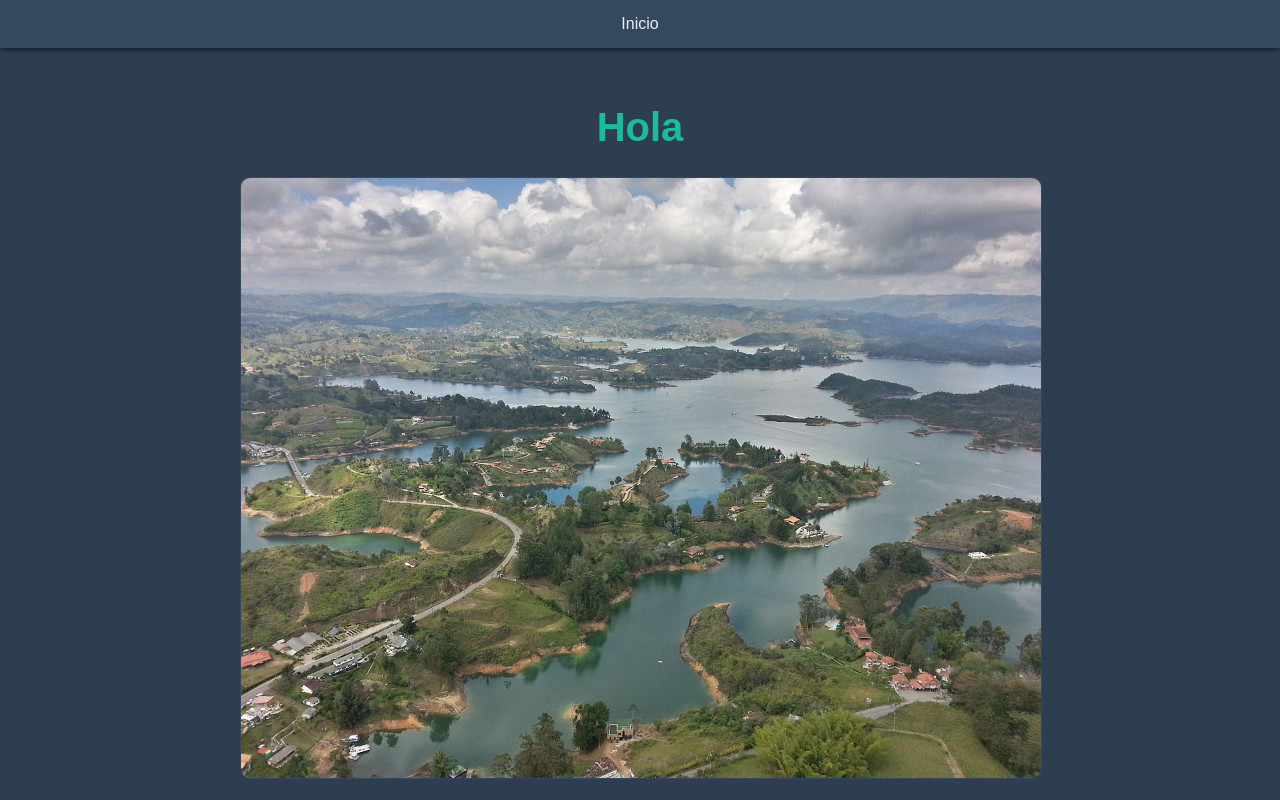
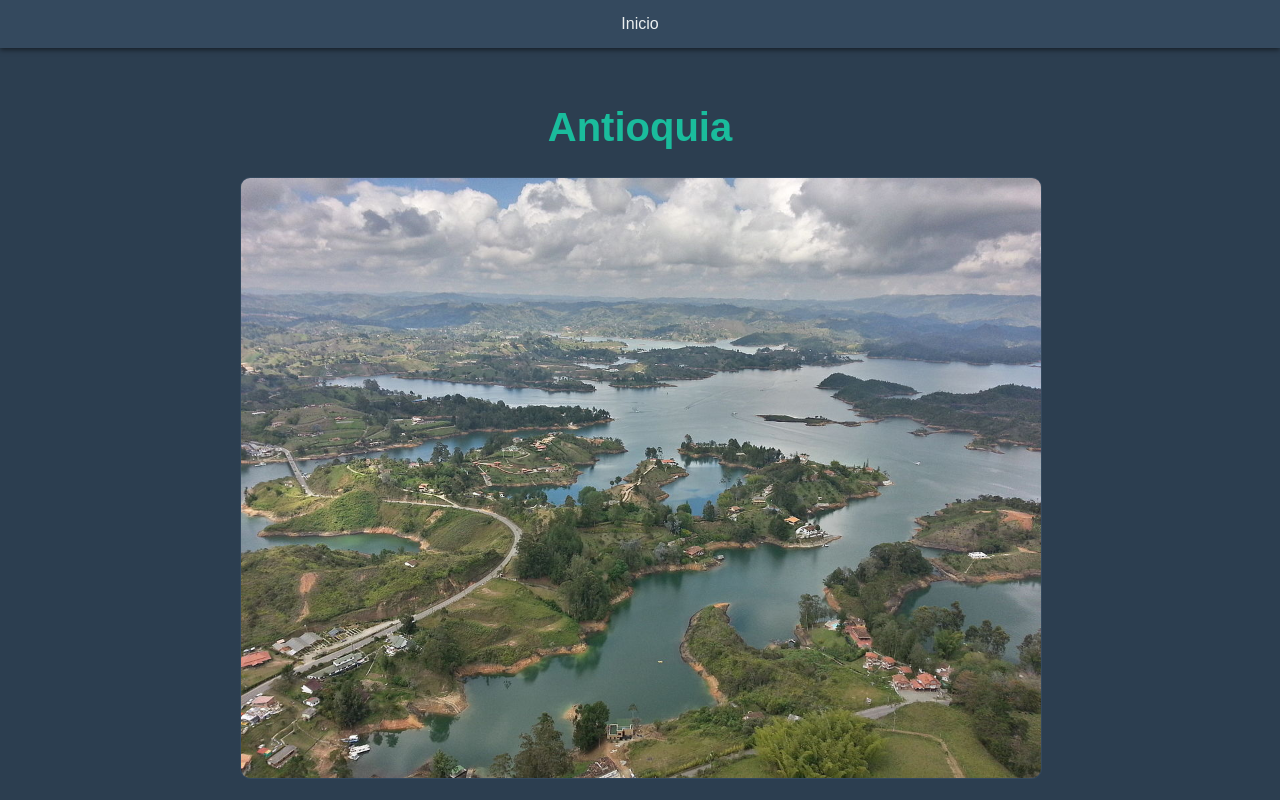
Before and after one commit to Josesolano258/Mapa-Interactivo, a plain HTML site: page html/antioquia.html in a window 1280 px wide. Shown: the top 800 px of the page. Drawn offline with Linux system fonts and the light colour scheme.

Commit message:
Modificando html

```diff
--- a/html/antioquia.html
+++ b/html/antioquia.html
@@ -17,7 +17,7 @@
 
     <div class="container">
         <!-- Título del departamento -->
-        <h1>Hola</h1>
+        <h1>Antioquia</h1>
 
         <!-- Imagen del mapa -->
         <div class="image-section">
```
